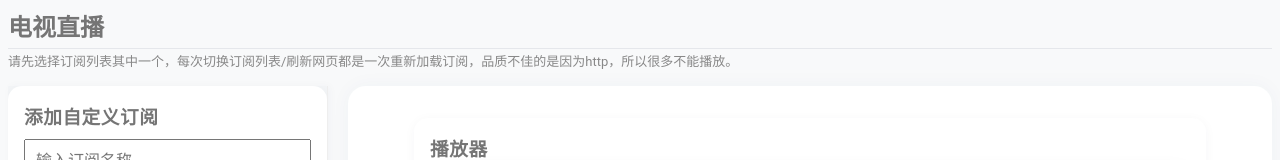
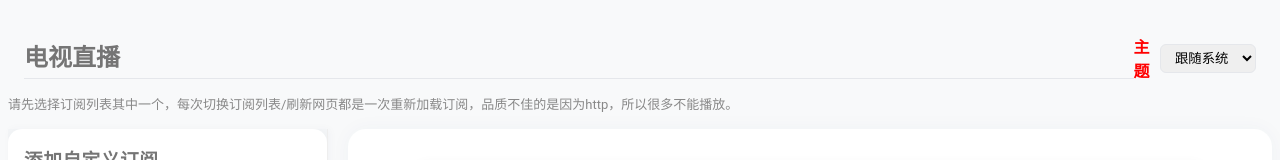
Before and after one commit to sjnhnp/m3u-player, a React (Vite) app in the folder frontend/: page / in a window 1280 px wide. Shown: the top 160 px of the page. Built offline with nearby package versions, Linux system fonts and the light colour scheme; no server answers.

Commit message:
Update App.jsx

```diff
--- a/frontend/src/App.jsx
+++ b/frontend/src/App.jsx
@@ -596,8 +596,17 @@ const styles = {
 
   // --- JSX 结构渲染 ---
   return (
-    <div className="app-root">
-      <h2>电视直播</h2>
+<div className="app-root">
+  <header style={{
+    display: "flex",
+    alignItems: "center",
+    justifyContent: "space-between",
+    padding: "10px 16px 0 16px",
+    marginBottom: "4px"
+  }}>
+    <h2 style={{margin:'0'}}>电视直播</h2>
+    <ThemeSwitcher /> {/* 右侧切换 */}
+  </header>
       <SmallNote />
       <div className="main-flex">
         {/* --- 左侧边栏 --- */}
```
